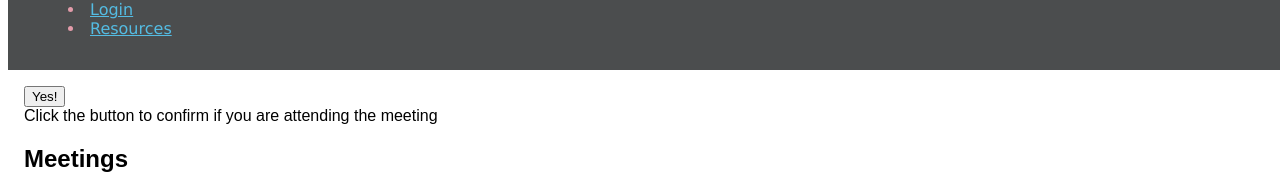
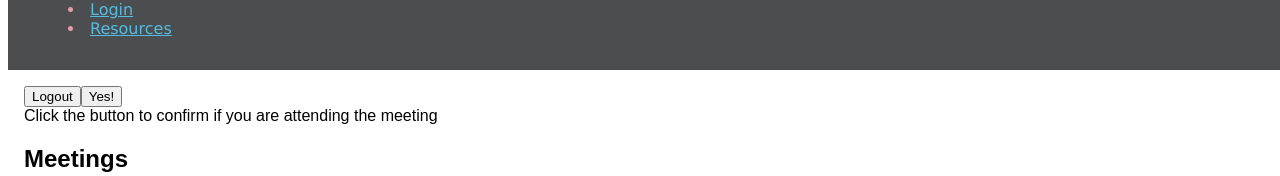
Before and after one commit to QuantumArioso/cs260-startup, a React (Vite) app in the folder vite-startup/: page /meetings in a window 1280 px wide. Shown: the part 179-355 px from the top of the page. Built offline with nearby package versions, Linux system fonts and the light colour scheme.

Commit message:
add logout

```diff
--- a/vite-startup/src/login/login.jsx
+++ b/vite-startup/src/login/login.jsx
@@ -7,11 +7,11 @@ import { useState } from 'react';
 export function Login() {
     const navigate = useNavigate();
 
-    const handleSubmit = (event) => {
-        event.preventDefault(); // Prevent the default form submission
-        // Perform any login logic here (e.g., authentication)
-        navigate('/meetings'); // Navigate to the meetings route
-    };
+    // const handleSubmit = (event) => {
+    //     event.preventDefault(); // Prevent the default form submission
+    //     // Perform any login logic here (e.g., authentication)
+    //     navigate('/meetings'); // Navigate to the meetings route
+    // };
 
     const [username, setUsername] = useState('');
     const [password, setPassword] = useState('');
@@ -44,8 +44,6 @@ export function Login() {
         }
     }
 
-    // create the function to handle a new user
-    // TODO: WHY IS IT BEING ROUTED THROUGH THE secureAPIRouter (in index.js line 76)
     const [newUsername, setNewUsername] = useState('');
     const [newPassword, setNewPassword] = useState('');
     useEffect(() => {
--- a/vite-startup/src/meetings/meetings.jsx
+++ b/vite-startup/src/meetings/meetings.jsx
@@ -1,9 +1,11 @@
 import React from 'react';
 import '../app.css';
 import { Button } from 'react-bootstrap';
+import { useNavigate } from 'react-router-dom';
 
 export function Meetings() {
   const [not_clicked, clicked] = React.useState('Click the button to confirm if you are attending the meeting');
+  const navigate = useNavigate();
 
   function meetingAttendance() {
     console.log('Button clicked');
@@ -16,8 +18,23 @@ export function Meetings() {
         });
     }
 
+    function logout() {
+        fetch(`/api/auth/logout`, {
+          method: 'delete',
+        })
+          .catch(() => {
+            // Logout failed. Assuming offline
+          })
+          .finally(() => {
+            localStorage.removeItem('username');
+            console.log(localStorage.getItem('username'));
+            navigate('/login');
+          });
+      }
+
   return (
     <main>
+        <Button onClick={logout}>Logout</Button>
         <Button onClick={meetingAttendance}>Yes!</Button>
         <div> {not_clicked} </div>
         {/* Websocket will be used on this page to update the link and calendar events in real time from the users with those permissions
```
